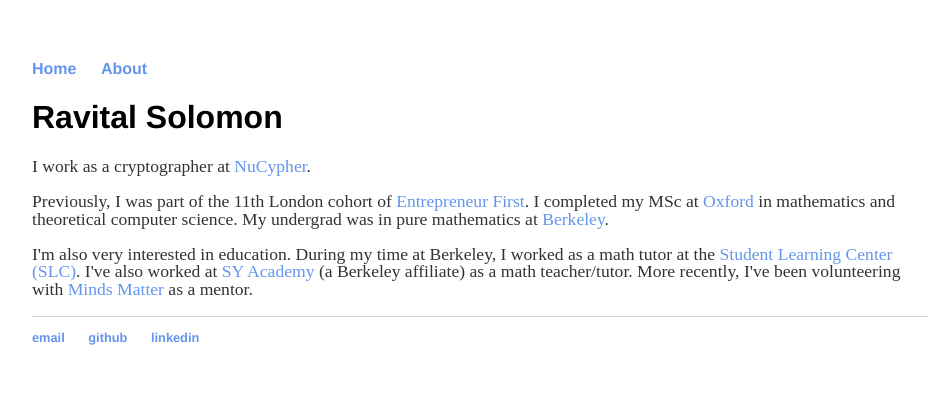
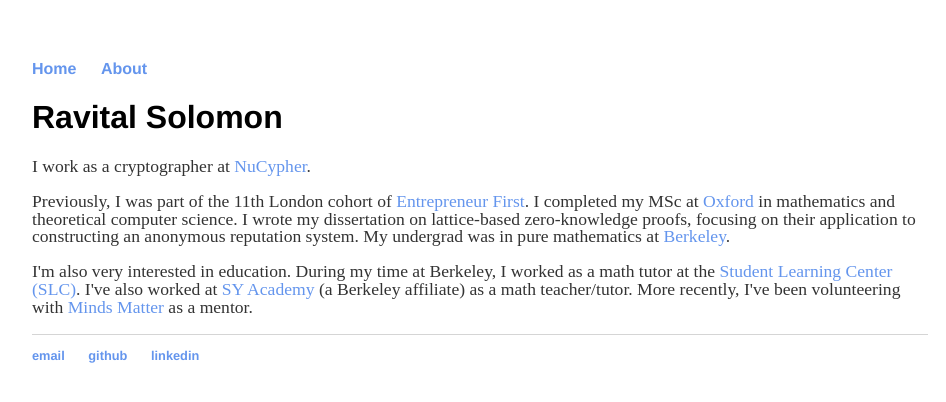
Before and after one commit to ravital/ravital.github.io, a Jekyll site: the page built from index.html, in a window 1280 px wide. Shown: the top 402 px of the page, without its empty margins (160-1106 px from the left). Built offline with Jekyll 4.4.1, drawn with Linux system fonts in a browser that asks for light colours.

Commit message:
Update index.html

```diff
--- a/index.html
+++ b/index.html
@@ -7,7 +7,7 @@ title: Ravital Solomon
 	<p>I work as a cryptographer at <a href="https://www.nucypher.com">NuCypher</a>.</p>
 
 	<p>Previously, I was part of the 11th London cohort of <a href="https://www.joinef.com/">Entrepreneur First</a>.
-	I completed my MSc at <a href="https://www.maths.ox.ac.uk/">Oxford</a> in mathematics and theoretical computer science.
+	I completed my MSc at <a href="https://www.maths.ox.ac.uk/">Oxford</a> in mathematics and theoretical computer science. I wrote my dissertation on lattice-based zero-knowledge proofs, focusing on their application to constructing an anonymous reputation system.
 	My undergrad was in pure mathematics at <a href="https://math.berkeley.edu/">Berkeley</a>.</p>
 
 	<p>I'm also very interested in education. During my time at Berkeley, I worked as a math tutor at the <a href="https://slc.berkeley.edu/">Student Learning Center (SLC)</a>. I've also worked at <a href="http://syacademy.com/">SY Academy</a> (a Berkeley affiliate) as a math teacher/tutor. More recently, I've been volunteering with <a href="https://www.mindsmattersf.org/">Minds Matter</a> as a mentor.</p>
```
